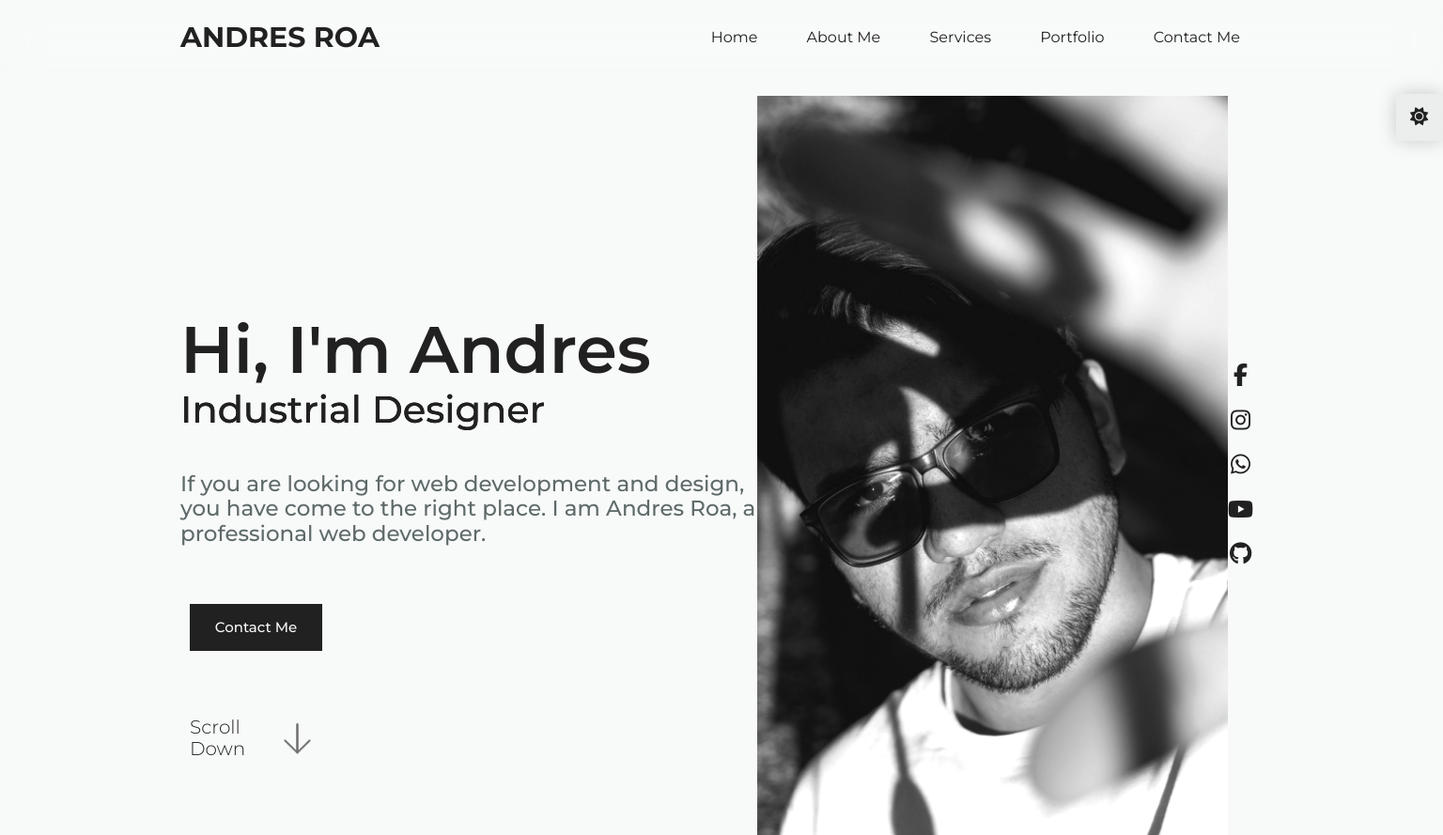
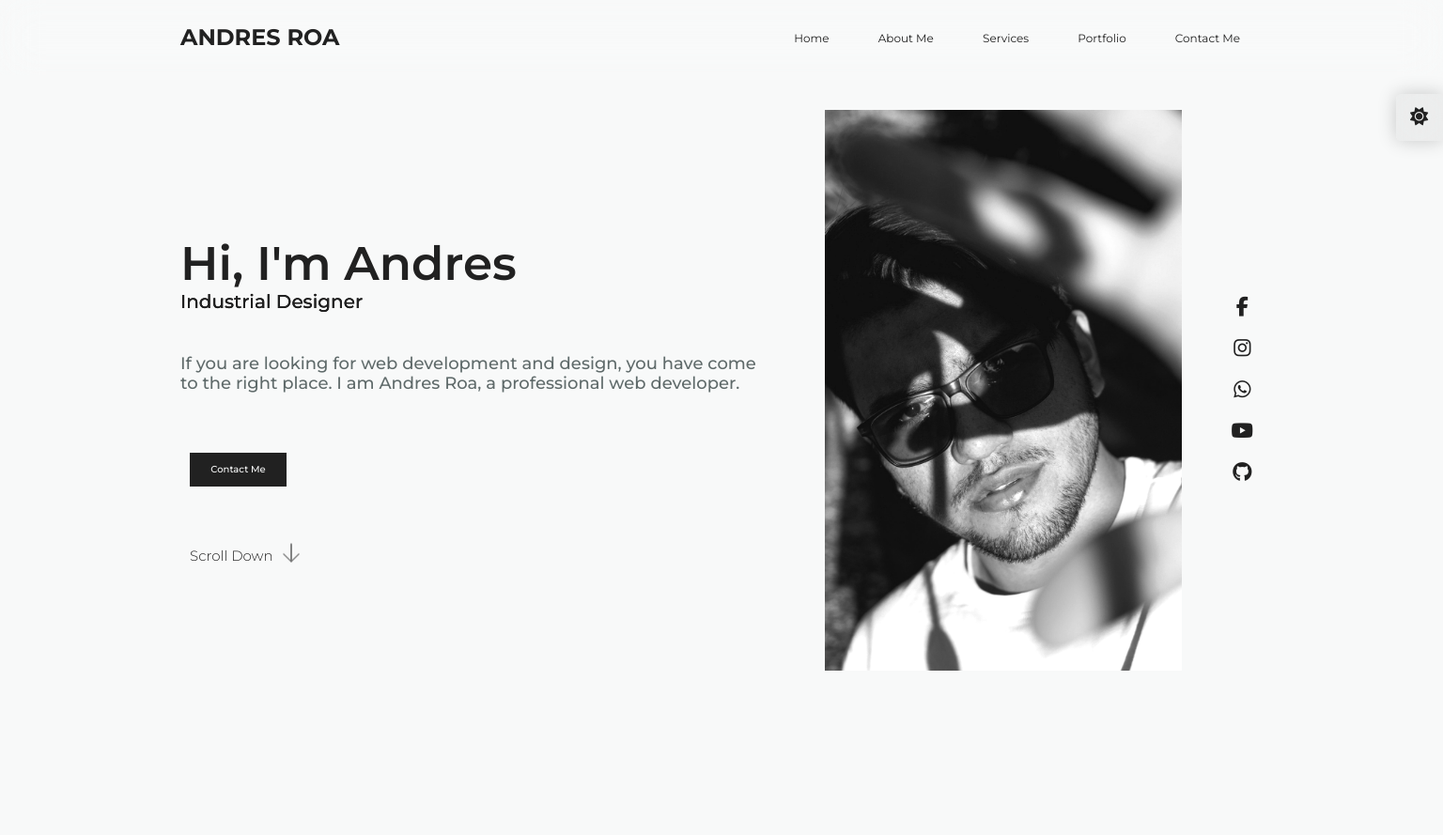
Before and after one commit to Camilo1423/Andres-Roa-Portfolio, a plain HTML site: page index.html in a window 1536 px wide. Shown: the top 889 px of the page at 94% size. Drawn offline with nearby package versions, Linux system fonts and the light colour scheme.

Commit message:
media queries 1

```diff
--- /dev/null
+++ b/css/media-queries.css
@@ -0,0 +1,77 @@
+/* laptop of width 1536px */
+
+@media screen and (max-width:1536px) and (min-width:1480px) {
+    .text-andres .title-name {
+        font-size: 24px;
+    }
+
+    .menu-bar .nav-initial a {
+        font-size: 12px;
+    }
+
+    header.Sticky .nav-bar .text-andres .title-name {
+        font-size: 20px;
+    }
+
+    .img-mine .img-anr {
+        width: 380px;
+        height: 597px;
+    }
+    .img-mine {
+        width: 380px;
+        height: 597px;
+    }
+
+    .container {
+        margin-top: 0;
+    }
+
+    .text-presentation h2 {
+        font-size: 50px;
+    }
+
+    .text-presentation h3 {
+        font-size: 20px;
+    }
+
+    .information .information-text {
+        font-size: 18px;
+    }
+
+    .scroll-type {
+        width: 21%;
+        margin-left: 10px;
+        margin-top: 50px;
+        display: flex;
+    }
+
+    .scroll-type .scroll {
+        color: var(--color-word-black-);
+        font-size: 15px;
+        font-weight: 300;
+    }
+
+    .scroll-type .scroll-arrow{
+        margin-left: 10px;
+        margin-top: 10px;
+        width: 18.06px;
+        height: 20.44px;
+    }
+
+    .btn {
+        width: 103px;
+        height: 36px;
+    }
+    .btn a {
+        font-size: 10px;
+    }
+
+    .container .element-font-items a {
+        font-size: 1.3em;
+    }
+
+    .container .element-font-items a:hover {
+        transform: scale(1.3);
+    }
+
+}
--- a/index.html
+++ b/index.html
@@ -11,6 +11,8 @@
     <link rel="stylesheet" href="css/normalize.css">
     <link rel="stylesheet" href="css/simpletextrotator.css">
     <link rel="shortcut icon" href="img/fav.ico">
+    <!--Media queries-->
+    <link rel="stylesheet" href="css/media-queries.css">
     <!--Script Jquery cdn-->
     <script src="https://cdnjs.cloudflare.com/ajax/libs/jquery/3.4.1/jquery.min.js" charset="utf-8"></script>
     <script src="https://code.jquery.com/jquery-3.6.0.js"></script>
```
